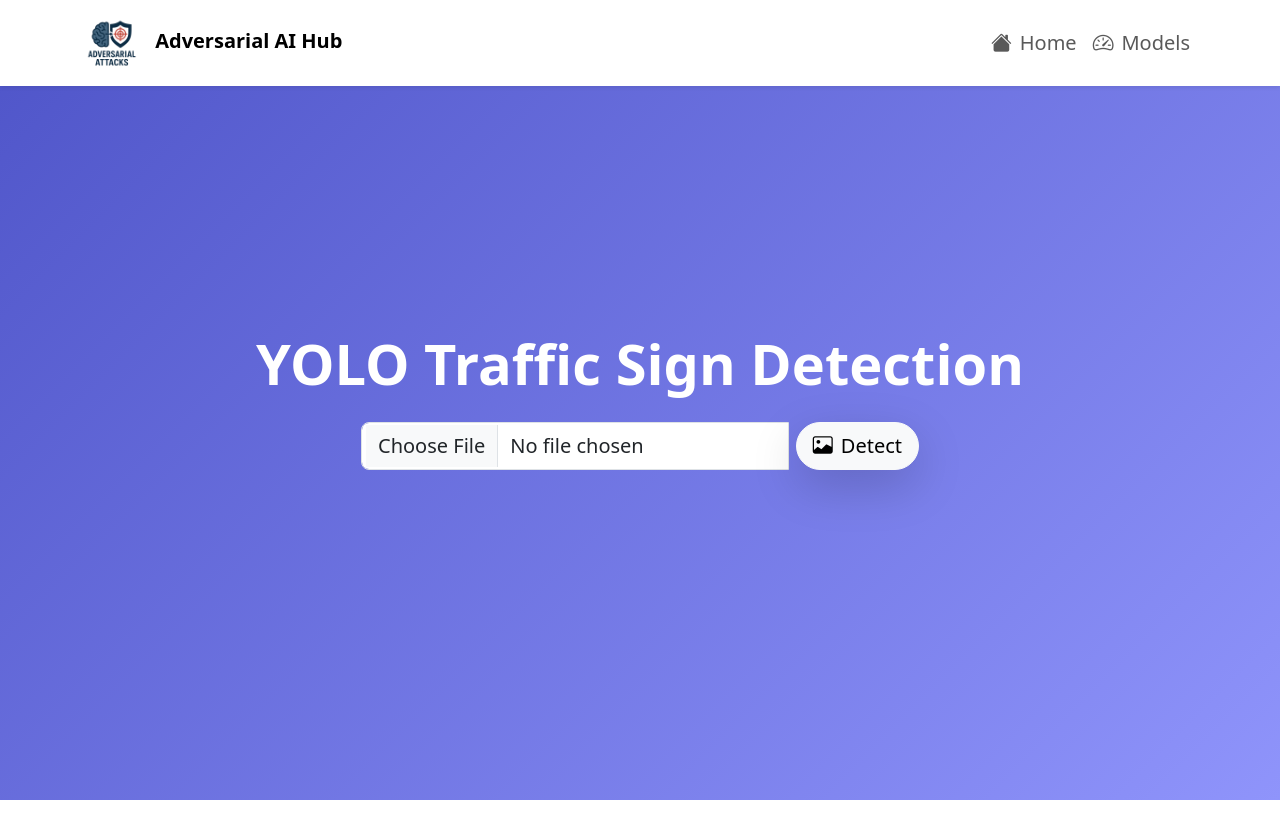
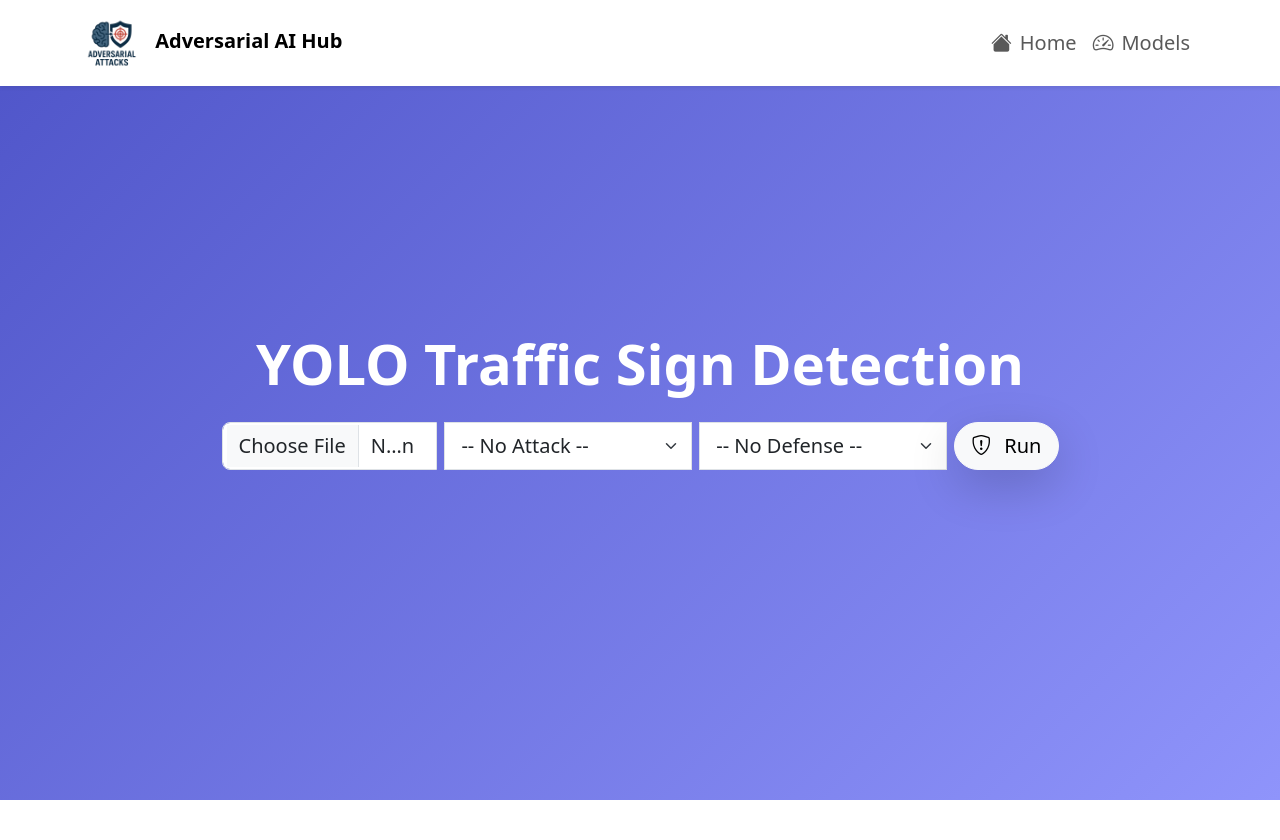
Before and after one commit to Adversarial-Attacks-on-Deeplearning/flask-deployment, a Flask app: page /models/yolo/ in a window 1280 px wide. Shown: the top 840 px of the page. Run offline with Flask 2, Linux system fonts and the light colour scheme.

Commit message:
edited index.html for yolo

```diff
--- a/templates/yolo/index.html
+++ b/templates/yolo/index.html
@@ -1,23 +1,29 @@
 {% extends 'base.html' %}
-{% block title %}YOLO Detection – Adversarial AI Hub{% endblock %}
+{% block title %}YOLO Detection + Attack – Adversarial AI Hub{% endblock %}
 
 {% block content %}
 <section class="hero d-flex flex-fill align-items-center text-center">
   <div class="container">
     <h1 class="display-4 fw-bold mb-4">YOLO Traffic Sign Detection</h1>
     <form method="post" enctype="multipart/form-data" class="d-flex justify-content-center">
-        <div class="input-group input-group-lg w-50">
-          <input
-            type="file"
-            class="form-control me-2"
-            name="file"
-            accept="image/*"
-            required
-          >
-          <button
-            type="submit"
-            class="btn btn-light rounded-pill shadow-lg"
-          ><i class="bi bi-image me-2"></i>Detect</button>
+      <div class="input-group input-group-lg w-75">
+        <input type="file" class="form-control me-2" name="file" accept="image/*" required>
+        <select name="attack" class="form-select me-2">
+          <option value="" {% if not selected_attack %}selected{% endif %}>-- No Attack --</option>
+          <option value="dis_dag" {% if selected_attack=='dis_dag' %}selected{% endif %}>Disappearance DAG Attack</option>
+          <option value="target_dag" {% if selected_attack=='target_dag' %}selected{% endif %}>Targeted DAG Attack</option>
+          <option value="fool" {% if selected_attack=='fool' %}selected{% endif %}>Fool Detectors Attack</option>
+          <option value="fgsm" {% if selected_attack=='fgsm' %}selected{% endif %}>FGSM</option>
+          <option value="uap" {% if selected_attack=='uap' %}selected{% endif %}>UAP</option>
+        </select>
+        <select name="defense" class="form-select me-2">
+          <option value="" {% if not defense_applied %}selected{% endif %}>-- No Defense --</option>
+          <option value="defend" {% if defense_applied %}selected{% endif %}>Adversarial Training Defense</option>
+        </select>
+        <button type="submit" class="btn btn-light rounded-pill shadow-lg">
+          <i class="bi bi-shield-exclamation me-2"></i>
+          {% if defense_applied %}Re-run{% elif attack_applied %}Defend{% else %}Run{% endif %}
+        </button>
       </div>
     </form>
   </div>
@@ -26,29 +32,25 @@
 {% if orig_image %}
 <section id="results-section" class="py-5 bg-light">
   <div class="container text-center">
-      <h2 class="mb-4">Detection Results</h2>
+    <h2 class="mb-4">Results</h2>
     <div class="row g-4 justify-content-center">
-        <!-- Original -->
-        <div class="col-sm-8 col-md-5">
+      <!-- Input -->
+      <div class="col-md-6">
         <div class="card shadow-sm">
           <div class="card-header bg-white border-0">
-              <h5 class="mb-0">Original Image</h5>
+            <h5 class="mb-0">{% if attack_applied %}Adversarial Image{% else %}Original Image{% endif %}</h5>
           </div>
           <div class="card-body">
-              <img src="{{ url_for('static', filename='uploads/'~orig_image) }}"
-                   class="img-fluid" alt="Original">
+            <img src="{{ url_for('static', filename='uploads/' ~ (adv_image if attack_applied else orig_image)) }}" class="img-fluid">
           </div>
         </div>
       </div>
-        <!-- Detected -->
-        <div class="col-sm-8 col-md-5">
+      <!-- Detection Overlay -->
+      <div class="col-md-6">
         <div class="card shadow-sm">
-            <div class="card-header bg-white border-0">
-              <h5 class="mb-0">Annotated Image</h5>
-            </div>
+          <div class="card-header bg-white border-0"><h5 class="mb-0">Detection Overlay</h5></div>
           <div class="card-body">
-              <img src="{{ url_for('static', filename='uploads/'~det_image) }}"
-                   class="img-fluid" alt="Detections">
+            <img src="{{ url_for('static', filename='uploads/' ~ det_image) }}" class="img-fluid">
           </div>
         </div>
       </div>
@@ -60,8 +62,7 @@
 <script>
 document.addEventListener('DOMContentLoaded', () => {
   {% if orig_image %}
-        document.getElementById('results-section')
-                .scrollIntoView({behavior: 'smooth'});
+    document.getElementById('results-section').scrollIntoView({behavior:'smooth'});
   {% endif %}
 });
 </script>
```
Lines whose indentation alone changed are shown as unchanged.
